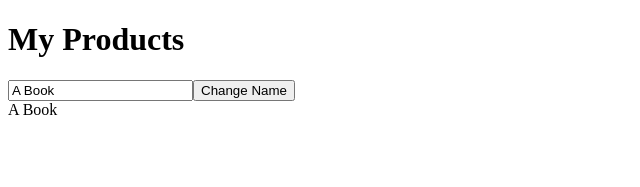
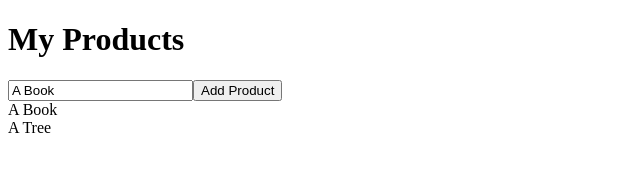
Before and after one commit to franco148/angular5-examples, an Angular app in the folder ng5-components-v2/: page / in a window 1280 px wide. Shown: the top 187 px of the page, without its empty margins (0-640 px from the left). Built offline with nearby package versions, Linux system fonts and the light colour scheme.

Commit message:
ng5-BriefAngularRefresh: Reviewing about directives.

```diff
--- a/ng5-components-v2/src/app/products.component.html
+++ b/ng5-components-v2/src/app/products.component.html
@@ -1,4 +1,4 @@
 <h1>My Products</h1>
-<input type="text" [(ngModel)]="productName">
-<button (click)="productName = 'A Tree'" [disabled]="isDisabled">Change Name</button>
-<div>{{ productName }}</div>
+<input *ngIf="!isDisabled" type="text" [(ngModel)]="productName">
+<button *ngIf="!isDisabled" (click)="onAddProduct()">Add Product</button>
+<div *ngFor="let product of products">{{ product }}</div>
--- a/ng5-components-v2/src/app/products.component.ts
+++ b/ng5-components-v2/src/app/products.component.ts
@@ -7,6 +7,7 @@ import { Component } from '@angular/core';
 export class ProductsComponent {
   productName = 'A Book';
   isDisabled = true;
+  products = ['A Book', 'A Tree'];
 
   constructor() {
     setTimeout(() => {
@@ -14,4 +15,8 @@ export class ProductsComponent {
       this.isDisabled = false;
     }, 3000);
   }
+
+  onAddProduct() {
+    this.products.push(this.productName);
+  }
 }
```
